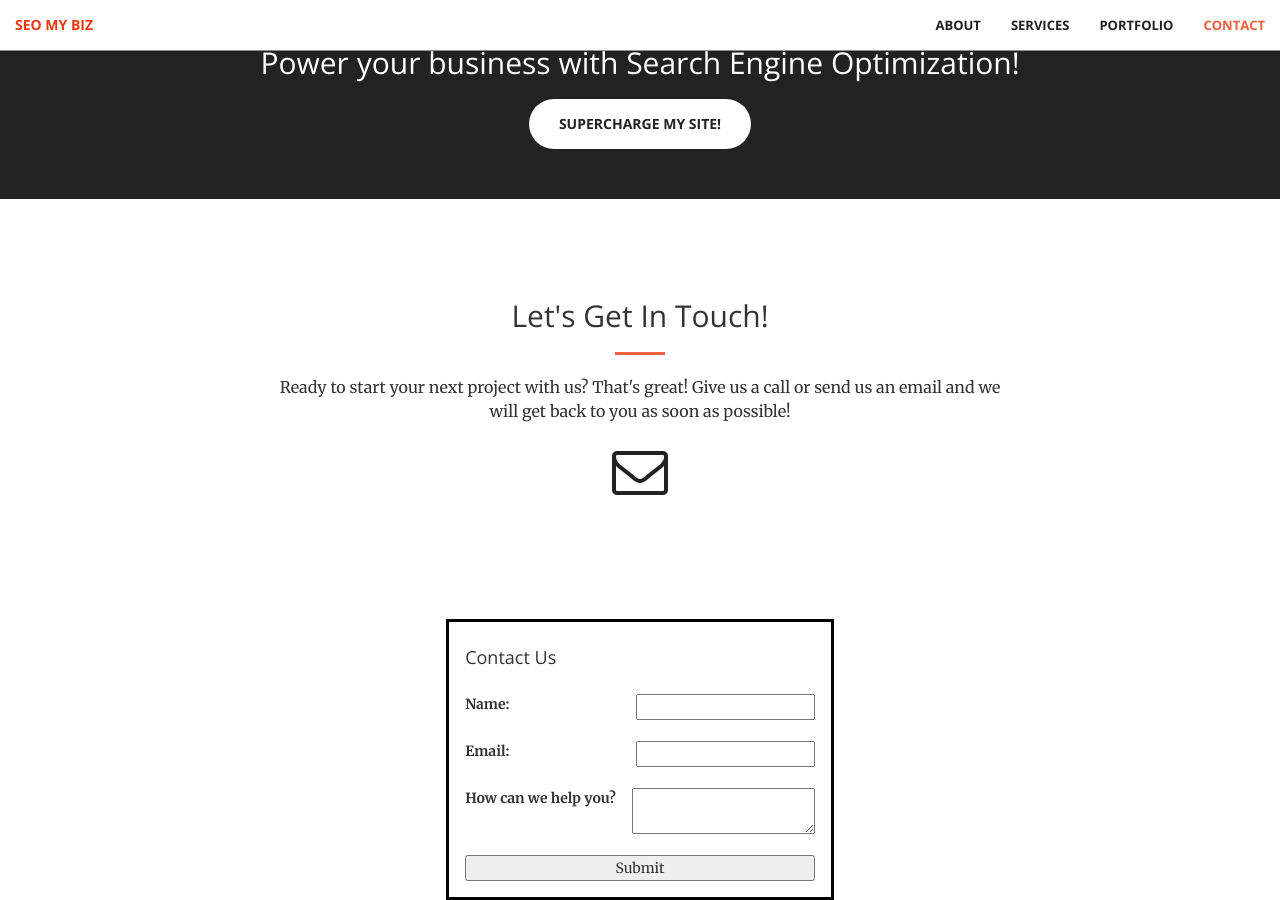
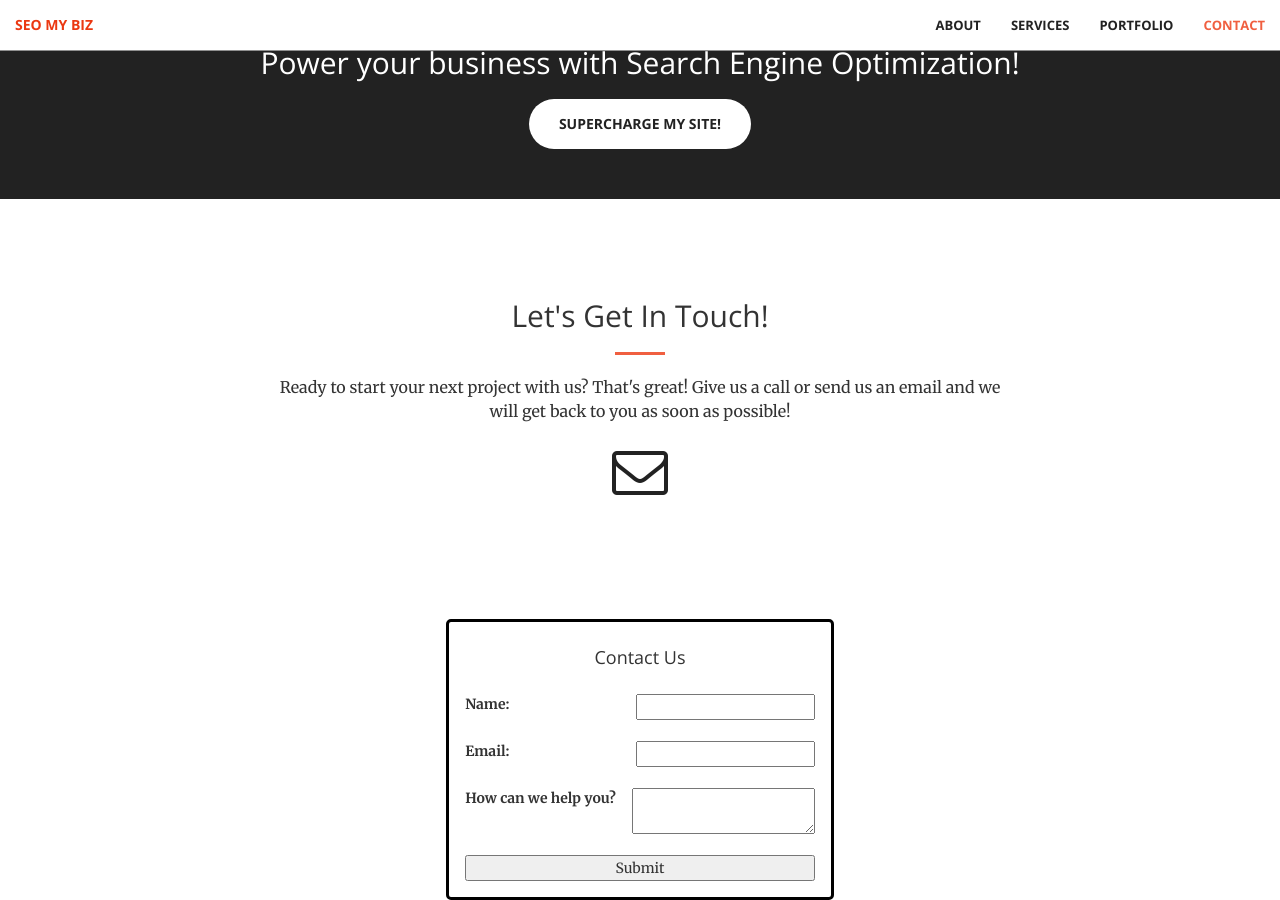
Before and after one commit to RustisaurusRex/website, a Jekyll site: the page built from index.html, in a window 1280 px wide and 900 px high, scrolled down 2286 px. Built offline with Jekyll 4.4.1, drawn with Linux system fonts in a browser that asks for light colours.

Commit message:
form header

```diff
--- a/css/main.scss
+++ b/css/main.scss
@@ -55,8 +55,10 @@ form {
         min-width: 300px;
         border: black;
         border-style: solid;
+        border-radius: 5px;
         padding: 16px;
         gap: 16px;
+        text-align: center;
 }
 .formlabel {
         display: flex;
```
